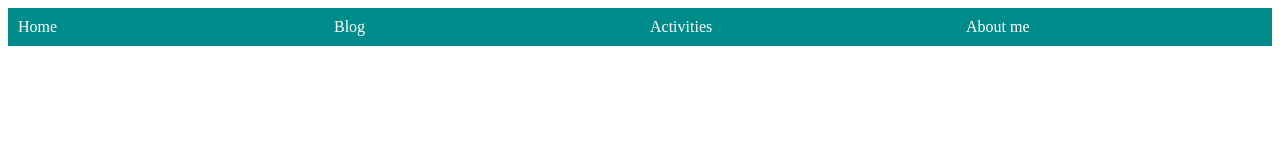
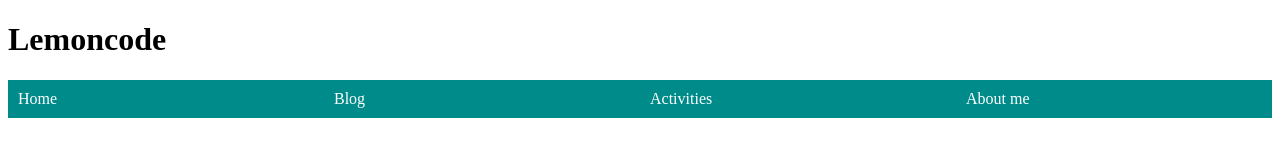
Before and after one commit to torresgol10/lemoncode-layout, a website built with Parcel: page basico/ejercicio-3/index.html in a window 1280 px wide. Built offline with nearby package versions, Linux system fonts and the light colour scheme.

Commit message:
Le faltaba un h1 al ejercicio 3.

```diff
--- a/basico/ejercicio-3/index.html
+++ b/basico/ejercicio-3/index.html
@@ -7,6 +7,7 @@
     <link href="./style.scss" rel="stylesheet" />
   </head>
   <body>
+    <h1>Lemoncode</h1>
     <header>
       <div>
         <span>Home</span>
```
